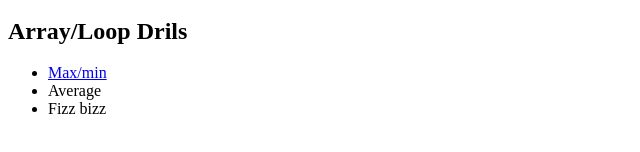
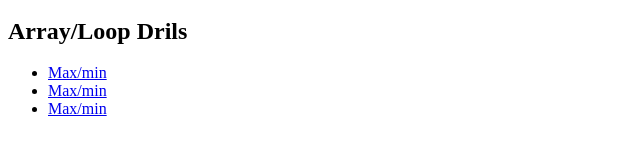
Before and after one commit to Bunks18/js, a plain HTML site: page index.html in a window 1280 px wide. Shown: the part 280-432 px from the top of the page, without its empty margins (0-640 px from the left). Drawn offline with nearby package versions, Linux system fonts and the light colour scheme; a script that the page names is missing.

Commit message:
swapped links

```diff
--- a/index.html
+++ b/index.html
@@ -37,9 +37,10 @@
     <li><a href="https://jsbin.com/jejelar/2">Array copying II</a></li>
   </ul>
   <h2>Array/Loop Drils</h2>
-  <ul><li><a href="https://jsbin.com/loyoya/2">Max/min</a></li>
-    <li><a href="https://jsbin.com/cabozu/1"></a>Average</li>
-    <li><a href="https://jsbin.com/bitaya/1"></a>Fizz bizz</li>
+  <ul>
+    <li><a href="https://jsbin.com/loyoya/2">Max/min</a></li>
+    <li><a href="https://jsbin.com/cabozu/1">Max/min</a></li>
+    <li><a href="https://jsbin.com/bitaya/1">Max/min</a></li>
   </ul>
 
 
```
